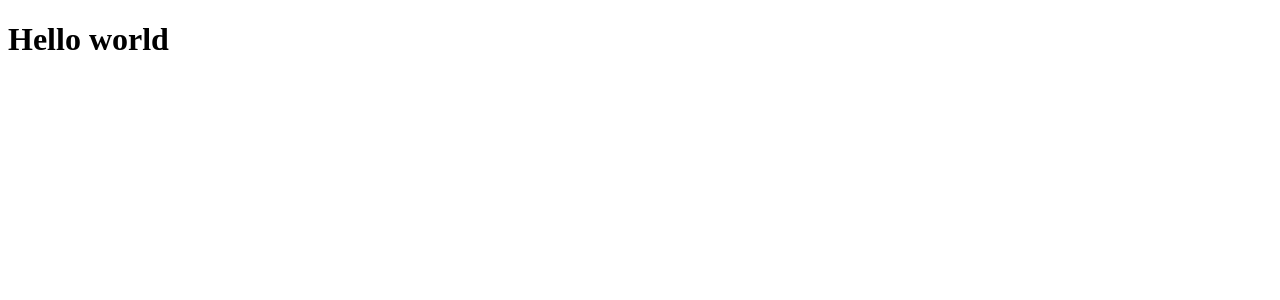
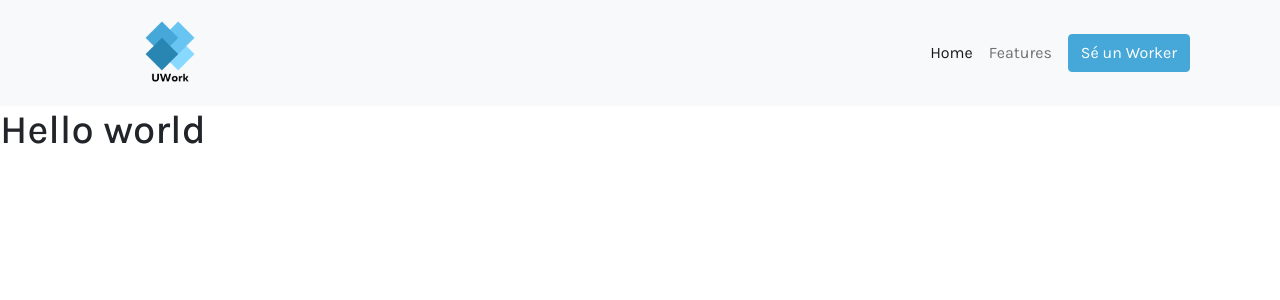
Before and after one commit to laznar/UWork, a React (Create React App) app: page / in a window 1280 px wide. Shown: the top 300 px of the page. Built offline with nearby package versions, Linux system fonts and the light colour scheme.

Commit message:
Edit NavBar

```diff
--- a/package.json
+++ b/package.json
@@ -6,9 +6,11 @@
     "@testing-library/jest-dom": "^5.11.10",
     "@testing-library/react": "^11.2.6",
     "@testing-library/user-event": "^12.8.3",
+    "bootstrap": "^5.0.0-beta3",
     "react": "^17.0.2",
     "react-dom": "^17.0.2",
     "react-scripts": "4.0.3",
+    "sass": "^1.32.10",
     "web-vitals": "^1.1.1"
   },
   "scripts": {
--- a/public/index.html
+++ b/public/index.html
@@ -24,6 +24,11 @@
       work correctly both with client-side routing and a non-root public URL.
       Learn how to configure a non-root public URL by running `npm run build`.
     -->
+    <link rel="preconnect" href="https://fonts.gstatic.com" />
+    <link
+      href="https://fonts.googleapis.com/css2?family=Karla:wght@400;500;700&display=swap"
+      rel="stylesheet"
+    />
     <title>React App</title>
   </head>
   <body>
--- a/src/App.js
+++ b/src/App.js
@@ -1,7 +1,8 @@
+import NavBar from "./NavBar";
 function App() {
-
   return (
     <div className="App">
+      <NavBar />
       <h1>Hello world</h1>
     </div>
   );
--- /dev/null
+++ b/src/NavBar.js
@@ -0,0 +1,51 @@
+import React from "react";
+import Logo from "./assets/img/logo.png";
+
+const NavBar = () => {
+  return (
+    <nav className="navbar navbar-expand-lg navbar-light bg-light">
+      <div className="container">
+        <a className="navbar-brand" href="#">
+          <img
+            className="ms-5"
+            src={Logo}
+            style={{ height: "80px", width: "80px" }}
+          ></img>
+        </a>
+        <button
+          className="navbar-toggler"
+          type="button"
+          data-bs-toggle="collapse"
+          data-bs-target="#navbarNav"
+          aria-controls="navbarNav"
+          aria-expanded="false"
+          aria-label="Toggle navigation"
+        >
+          <span className="navbar-toggler-icon"></span>
+        </button>
+        <div className="collapse navbar-collapse" id="navbarNav">
+          <ul className="navbar-nav ms-auto mb-2 mb-lg-0 d-flex align-items-center">
+            <li className="nav-item">
+              <a className="nav-link active" aria-current="page" href="#">
+                Home
+              </a>
+            </li>
+            <li className="nav-item">
+              <a className="nav-link" href="#">
+                Features
+              </a>
+            </li>
+            <li className="nav-item">
+              <a className="nav-link" href="#">
+                <button className="btn btn-primary text-white">
+                  Sé un Worker
+                </button>
+              </a>
+            </li>
+          </ul>
+        </div>
+      </div>
+    </nav>
+  );
+};
+export default NavBar;
--- /dev/null
+++ b/src/assets/style/Styles.scss
@@ -0,0 +1,5 @@
+$primary: #45a8d8;
+@import "bootstrap/scss/bootstrap";
+body {
+  font-family: "Karla", sans-serif;
+}
```
Also changed, not shown: src/index.js (+6 -6 lines), src/assets/img/logo.png (added), 1 other file (tests, documents, lock files or other folders).
